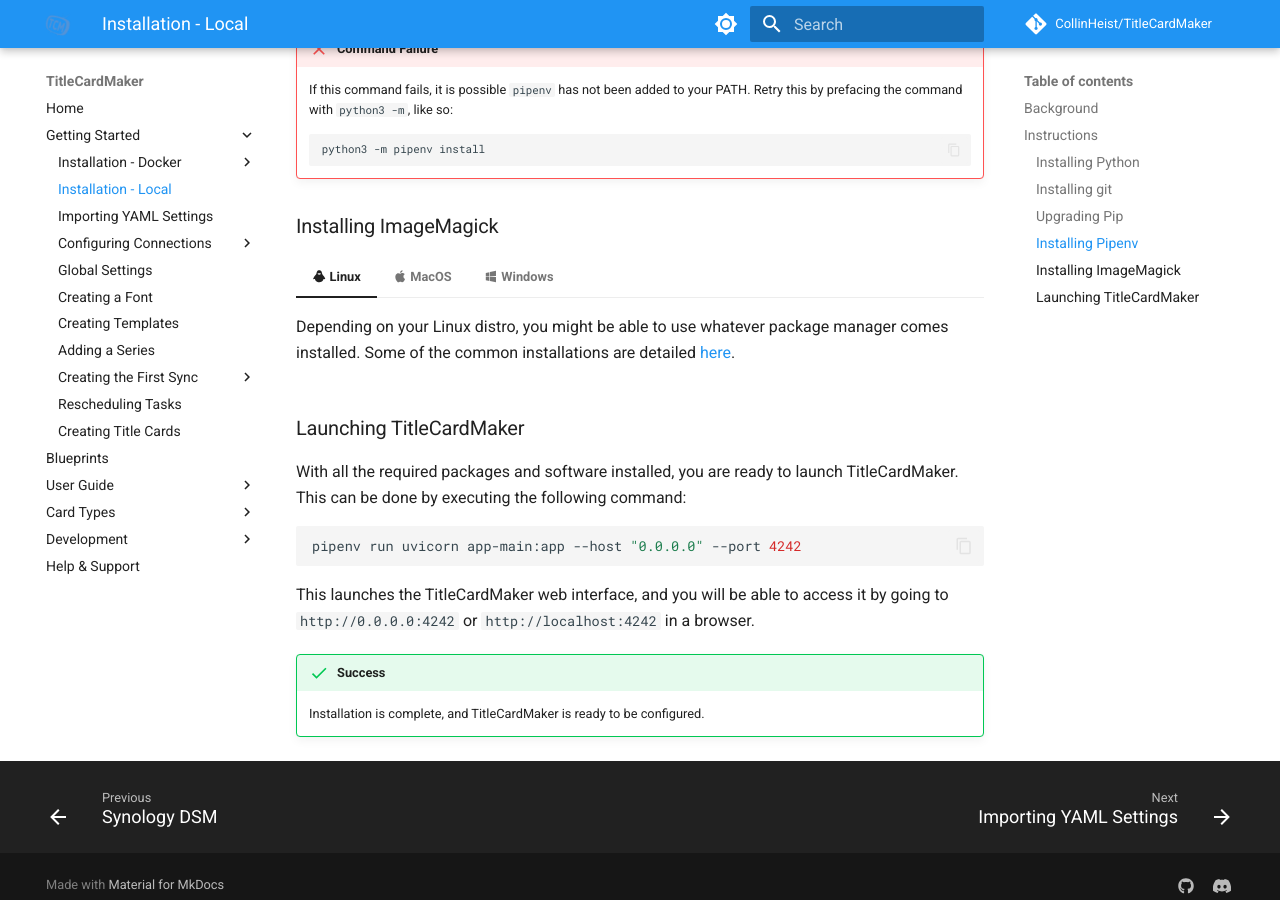
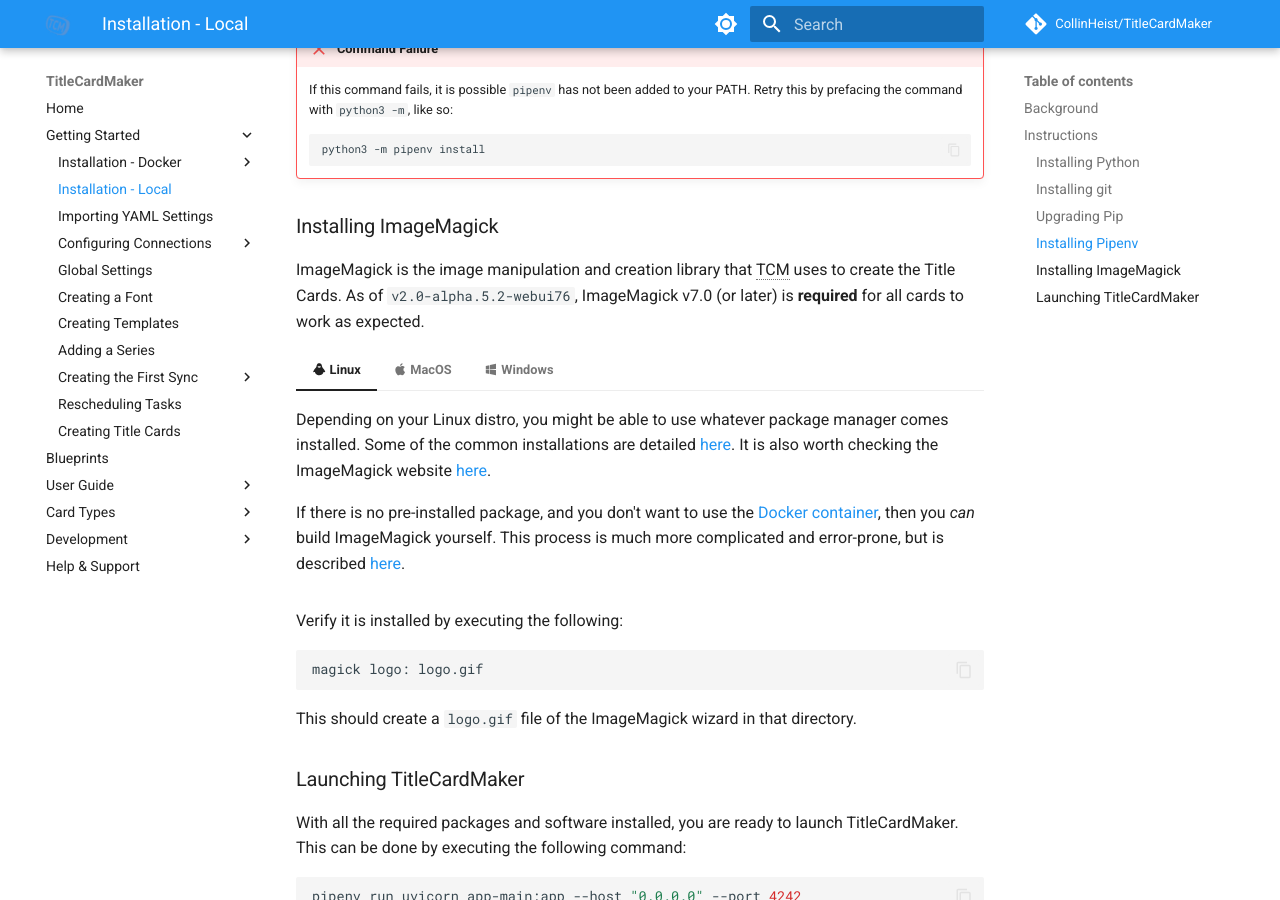
Before and after one commit to CollinHeist/TitleCardMaker, an MkDocs documentation site: the page built from docs/getting_started/local.md, in a window 1280 px wide and 900 px high, scrolled down 1638 px. Built offline with MkDocs 1.6.1 and Material for MkDocs 9.7.7, drawn with Linux system fonts in a browser that asks for light colours; comment, search, counter and statistics services are not loaded; some of the changed text lies outside the part shown.

Commit message:
Update docs for local IM installation

````diff
--- a/docs/getting_started/local.md
+++ b/docs/getting_started/local.md
@@ -134,14 +134,27 @@
 
 ### Installing ImageMagick
 
+ImageMagick is the image manipulation and creation library that TCM uses to
+create the Title Cards. As of `v2.0-alpha.5.2-webui76`, ImageMagick v7.0 (or
+later) is __required__ for all cards to work as expected.
+
 === ":material-linux: Linux"
 
     Depending on your Linux distro, you might be able to use
     whatever package manager comes installed. Some of the common
     installations are detailed
-    [here](https://www.xmodulo.com/install-imagemagick-linux.html).
+    [here](https://www.xmodulo.com/install-imagemagick-linux.html). It is also
+    worth checking the ImageMagick website
+    [here](https://imagemagick.org/script/download.php).
+
+    If there is no pre-installed package, and you don't want to use the
+    [Docker container](./docker/index.md), then you _can_ build ImageMagick
+    yourself. This process is much more complicated and error-prone, but is
+    described [here](https://imagemagick.org/script/install-source.php).
 
 === ":material-apple: MacOS"
+
+    Execute the following command:
 
     ```bash
     brew install imagemagick
@@ -155,7 +168,17 @@
     directory to your system path` and the `Install legacy utilities
     (e.g. convert)` checkboxes during installation.
 
+Verify it is installed by executing the following:
+
+```bash
+magick logo: logo.gif
+```
+
+This should create a `logo.gif` file of the ImageMagick wizard in that
+directory.
+
 ### Launching TitleCardMaker
+
 With all the required packages and software installed, you are ready
 to launch TitleCardMaker. This can be done by executing the following
 command:
````
Also changed, not shown: other parts of docs/getting_started/local.md (+3 -3 lines), 1 other file.
